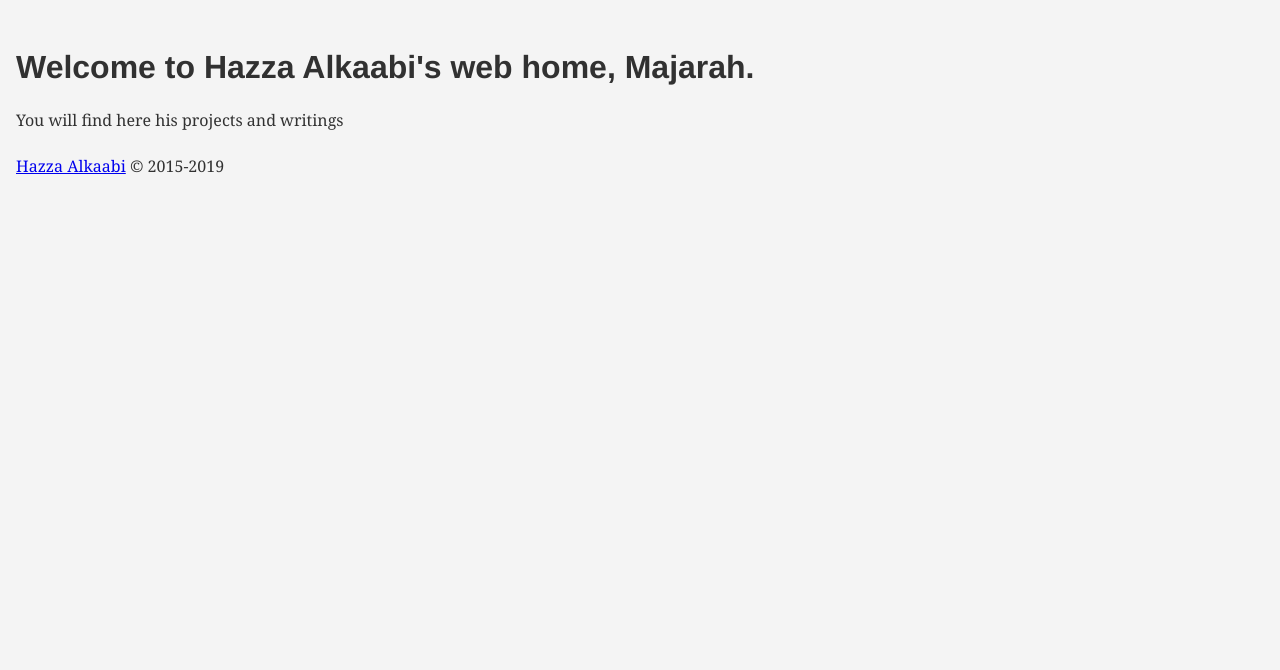
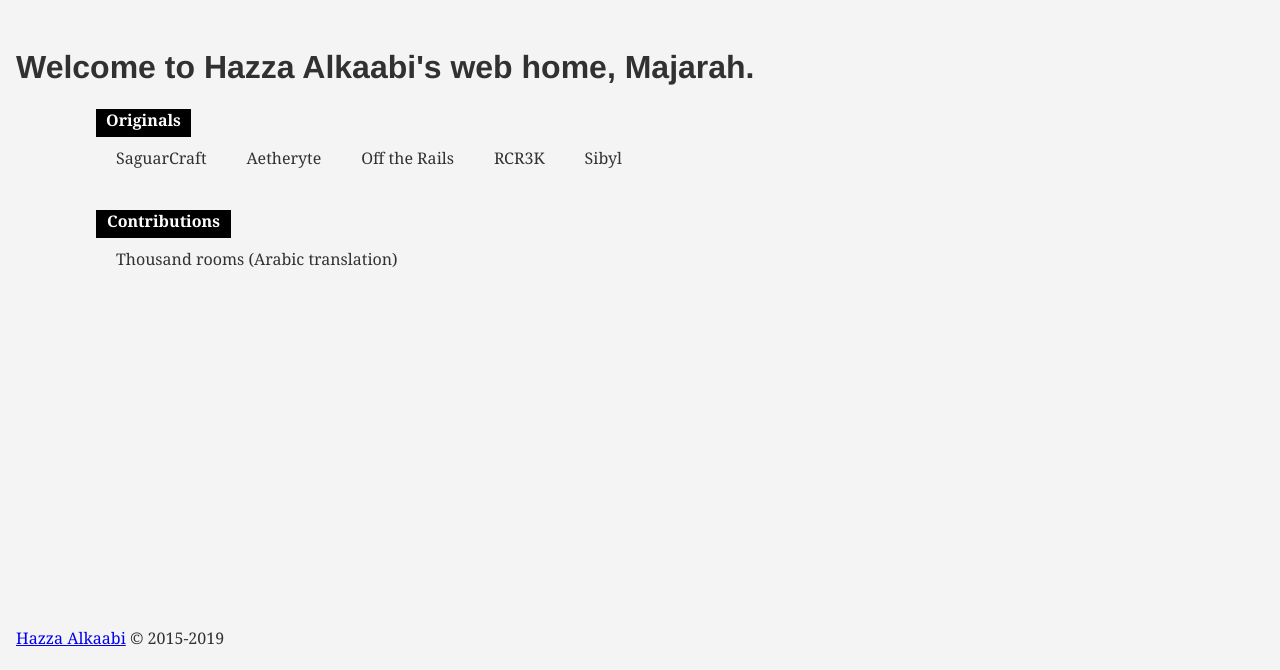
Before and after one commit to HazzaAlkaabi/majarah, a Gatsby site: page / in a window 1280 px wide. Shown: the part 130-800 px from the top of the page. Built offline with nearby package versions, Linux system fonts and the light colour scheme; Gatsby itself is replaced by a stand-in of ours.

Commit message:
Added styled components npm package and styled the footer better

```diff
--- a/gatsby-config.js
+++ b/gatsby-config.js
@@ -32,7 +32,7 @@ module.exports = {
       options: {
         pathToConfigModule: `src/utils/typography`,
       }
-    }
+    },`gatsby-plugin-styled-components`
     // this (optional) plugin enables Progressive Web App + Offline functionality
     // To learn more, visit: https://gatsby.app/offline
     // 'gatsby-plugin-offline',
--- a/package.json
+++ b/package.json
@@ -4,6 +4,7 @@
   "version": "1.0.0",
   "author": "Hazza Alkaabi <hazza.r.alkaabi@gmail.com>",
   "dependencies": {
+    "babel-plugin-styled-components": "^1.10.0",
     "gatsby": "^2.0.53",
     "gatsby-cli": "^2.4.8",
     "gatsby-image": "^2.0.20",
@@ -11,6 +12,7 @@
     "gatsby-plugin-offline": "^2.0.16",
     "gatsby-plugin-react-helmet": "^3.0.2",
     "gatsby-plugin-sharp": "^2.0.17",
+    "gatsby-plugin-styled-components": "^3.0.4",
     "gatsby-plugin-typography": "^2.2.5",
     "gatsby-source-filesystem": "^2.0.16",
     "gatsby-transformer-sharp": "^2.1.10",
@@ -19,6 +21,7 @@
     "react-dom": "^16.6.3",
     "react-helmet": "^5.2.0",
     "react-typography": "^0.16.18",
+    "styled-components": "^4.1.3",
     "typography": "^0.16.18",
     "typography-theme-alton": "^0.16.18"
   },
--- a/src/components/layout.js
+++ b/src/components/layout.js
@@ -21,6 +21,6 @@ export default ({ children }) => (
       </ul>
     </header>
     {children}
-    <footer><Link to="/about">Hazza Alkaabi</Link> © 2015-2019</footer>
+    <footer style={{position: `absolute`, bottom: `0`, marginBottom: `20px`}}><Link to="/about">Hazza Alkaabi</Link> © 2015-2019</footer>
   </div>
 )
--- a/src/pages/index.js
+++ b/src/pages/index.js
@@ -1,9 +1,52 @@
-import React from "react"
-import Layout from "../components/layout"
+import React from 'react'
+import Layout from '../components/layout'
+import styled from 'styled-components'
+
+const ProjectItem = styled.div`
+  display: inline;
+  margin: 20px;
+`
 
 export default () => (
   <Layout>
     <h1>Welcome to Hazza Alkaabi's web home, Majarah.</h1>
-    <p>You will find here his projects and writings</p>
+    <div style={{ marginLeft: `80px`, marginBottom: `40px`}}>
+      <div
+        style={{
+          display: `block`,
+          background: `black`,
+          color: `white`,
+          width: `95px`,
+          height: `28px`,
+          textAlign: `center`,
+          fontWeight: `bold`,
+          marginBottom: `10px`
+        }}
+      >
+        Originals
+      </div>
+      <ProjectItem>SaguarCraft</ProjectItem>
+      <ProjectItem>Aetheryte</ProjectItem>
+      <ProjectItem>Off the Rails</ProjectItem>
+      <ProjectItem>RCR3K</ProjectItem>
+      <ProjectItem>Sibyl</ProjectItem>
+    </div>
+    <div style={{ marginLeft: `80px`, marginTop: `20px`}}>
+      <div
+        style={{
+          display: `block`,
+          background: `black`,
+          color: `white`,
+          width: `135px`,
+          height: `28px`,
+          textAlign: `center`,
+          fontWeight: `bold`,
+          marginBottom: `10px`
+        }}
+      >
+        Contributions
+      </div>
+      <ProjectItem>Thousand rooms (Arabic translation)</ProjectItem>
+    </div>
   </Layout>
 )
```
Also changed, not shown: 1 other file.
